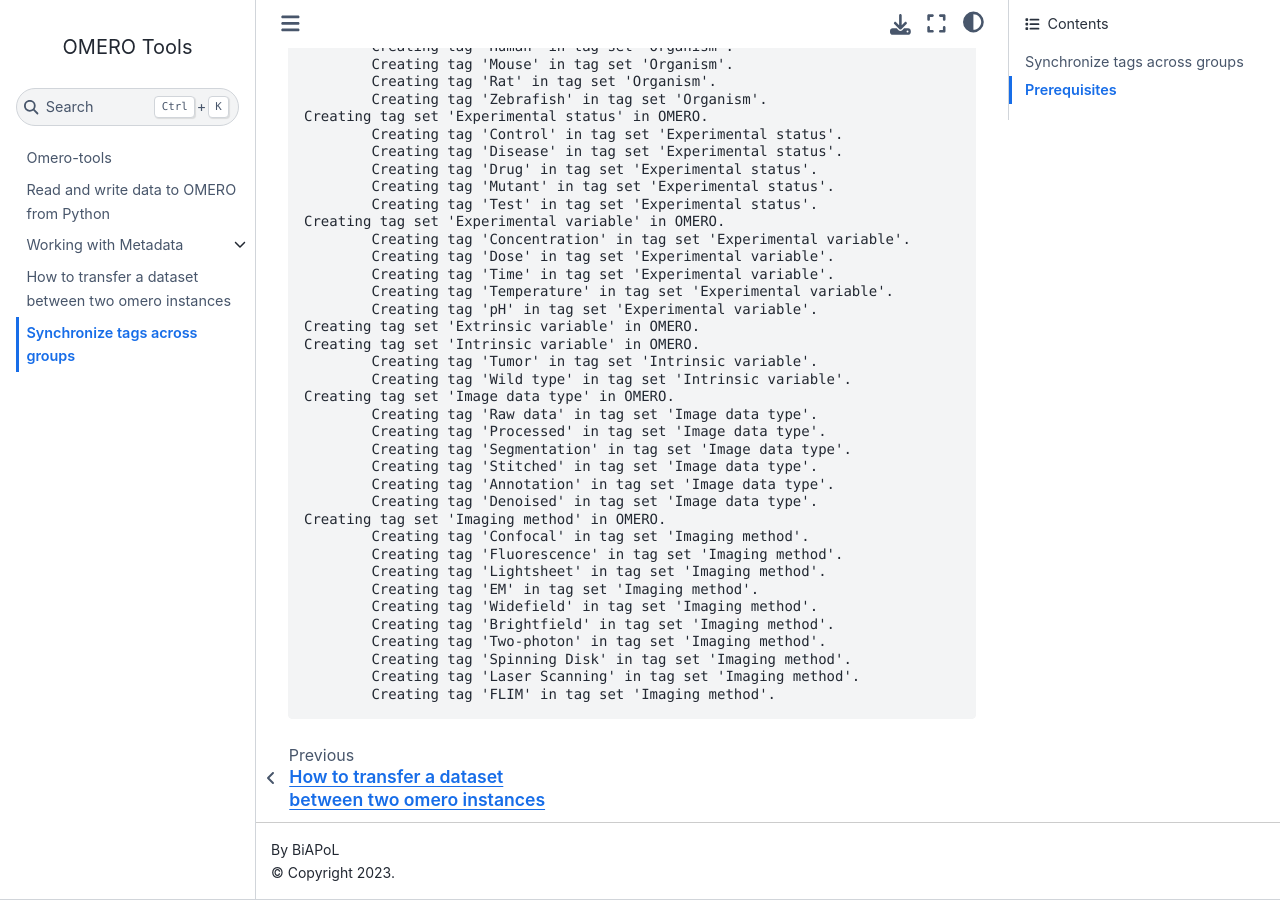
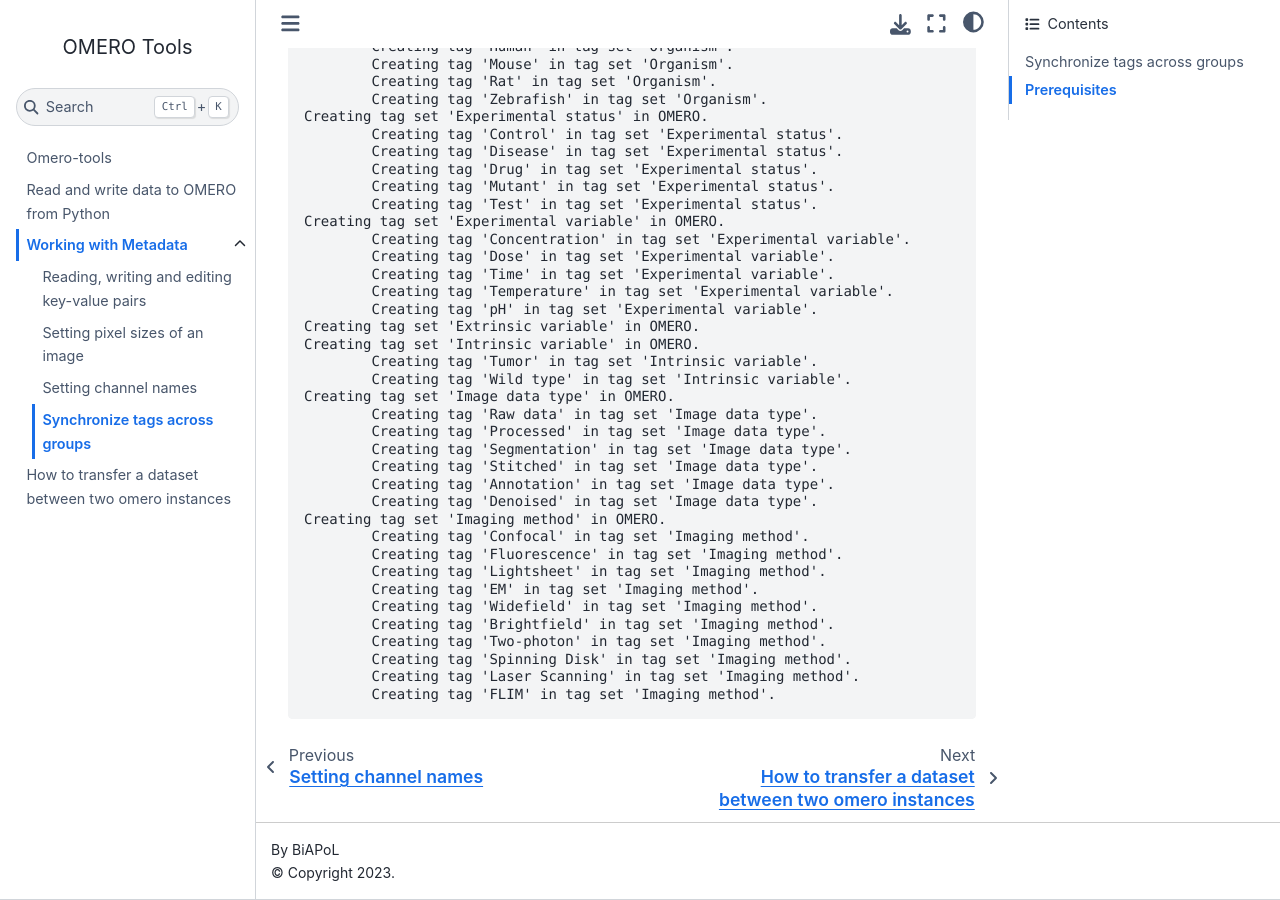
Before and after one commit to BiAPoL/omero-tools, a Jupyter Book: the page built from docs/notebooks/metadata/04_synchronize_tags.ipynb, in a window 1280 px wide and 900 px high, scrolled down 5690 px. Built offline with Jupyter Book 1.0.4 settings and Sphinx 7.4.7 and the Sphinx Book theme 1.1.4, drawn with Linux system fonts in a browser that asks for light colours; part of the change alters nothing that is shown.

```diff
--- a/docs/_toc.yml
+++ b/docs/_toc.yml
@@ -8,5 +8,5 @@ chapters:
     - file: notebooks/metadata/01_key_value_pairs
     - file: notebooks/metadata/02_setting_pixel_sizes
     - file: notebooks/metadata/03_setting_channel_names
+    - file: notebooks/metadata/04_synchronize_tags
   - file: instructions/transfer_dataset
-  - file: notebooks/synchronize_tags
```
Also changed, not shown: docs/notebooks/metadata/04_synchronize_tags.ipynb (renamed from docs/notebooks/synchronize_tags.ipynb), docs/notebooks/metadata/tag_collection.yaml (renamed from docs/notebooks/tag_collection.yaml).
